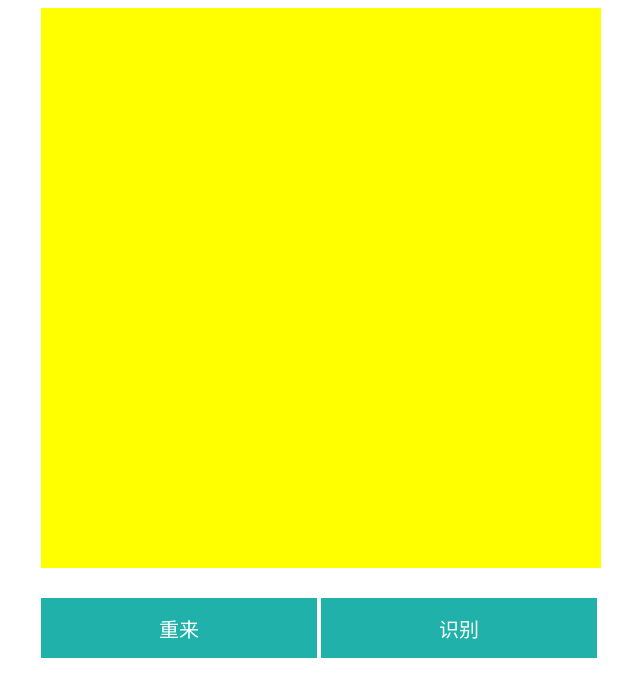
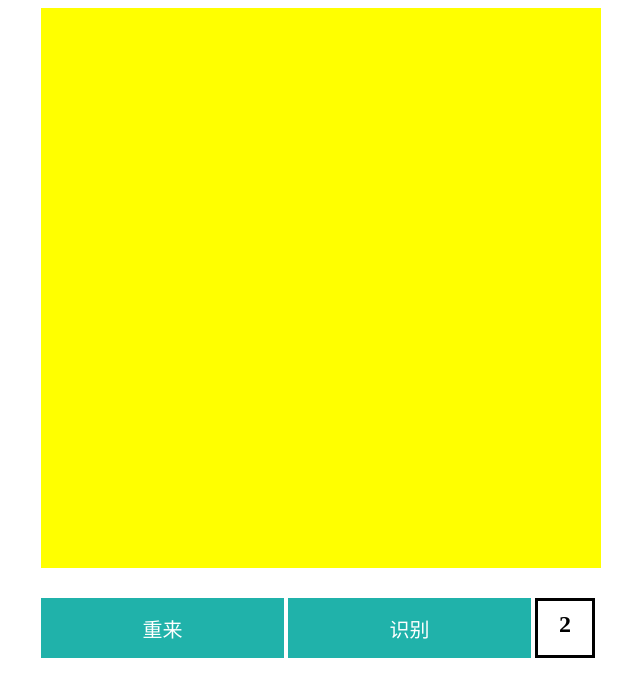
Before and after one commit to SonlyF5020/number-recognize, a plain HTML site: page index.html in a window 1280 px wide. Both pictures are taken after a click on the button "识别". Shown: the whole page, without its empty margins (319-959 px from the left). Drawn offline with nearby package versions, Linux system fonts and the light colour scheme.

Commit message:
[Honglai] update js

```diff
--- a/index.html
+++ b/index.html
@@ -4,7 +4,7 @@
 	<meta charset="utf-8">
 	<meta http-equiv="X-UA-Compatible" content="IE=edge">
 	<title>Number</title>
-	<link rel="stylesheet" href="">
+	<link rel="icon" href="https://image.flaticon.com/icons/png/128/179/179350.png">
 	<script src="https://ajax.googleapis.com/ajax/libs/jquery/1.8.1/jquery.min.js"></script>
 </head>
 <body>
@@ -14,9 +14,23 @@
 	<div class="controls">
 		<button class="try-again">重来</button>
 		<button class="recognize">识别</button>
+		<div class="output">?</div>
 	</div>
 	<script>
 		$(document).ready(function() {
+			function getPixelData() {
+				var inputs = {};
+				$(".board .pixel").each(function(index, element) {
+					var pixelValue = $(this).data("value") === "1" ? 1 : 0;
+					inputs["f" + (index +1)] = {
+						"dataType" : 40,
+						"dataValue": pixelValue
+					}
+				});
+
+				return {"inputs": [inputs]};
+			}
+
 			var totalNumber = 28 * 28;
 			for (var i = 0; i < totalNumber; i++) {
 				var pixel = $("<div></div>").addClass("pixel");
@@ -37,12 +51,18 @@
 				console.log("editing", document.editing);
 				if (document.editing) {
 					$(this).addClass("blue");
+					$(this).data({"value": "1"});
 				}
 			});
 
 			$(".try-again").click(function() {
 				location.reload();
 			});
+
+			$(".recognize").click(function() {
+				var pixelData = getPixelData();
+				$(".output").text("2");
+			})
 		});
 	</script>
 
@@ -79,7 +99,9 @@
 	}
 
 	button {
-		width: 276px;
+		vertical-align: middle;
+    	box-sizing: border-box;
+		width: 243px;
 		height: 60px;
 		background-color: lightseagreen;
 		outline: none;
@@ -93,5 +115,18 @@
 	button:hover {
 		background-color: darkgreen;
 	}
+
+	.output {
+		vertical-align: middle;
+    	box-sizing: border-box;
+    	width: 60px;
+    	height: 60px;
+    	font-size: 24px;
+    	padding-top: 10px;
+    	text-align: center;
+		display: inline-block;
+		border: solid 3px black;
+		font-weight: bold;
+	}
 </style>
 </html>
```
